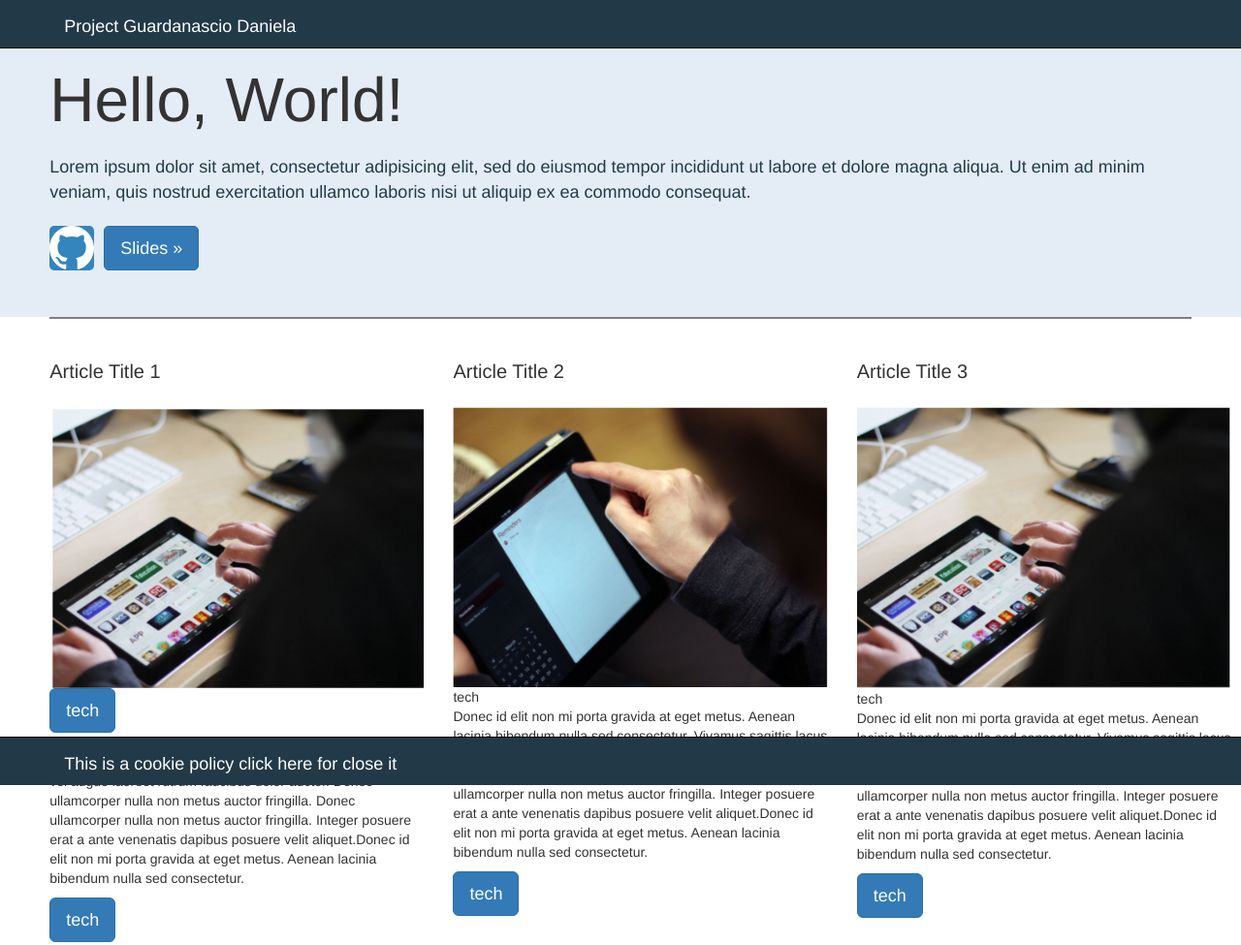
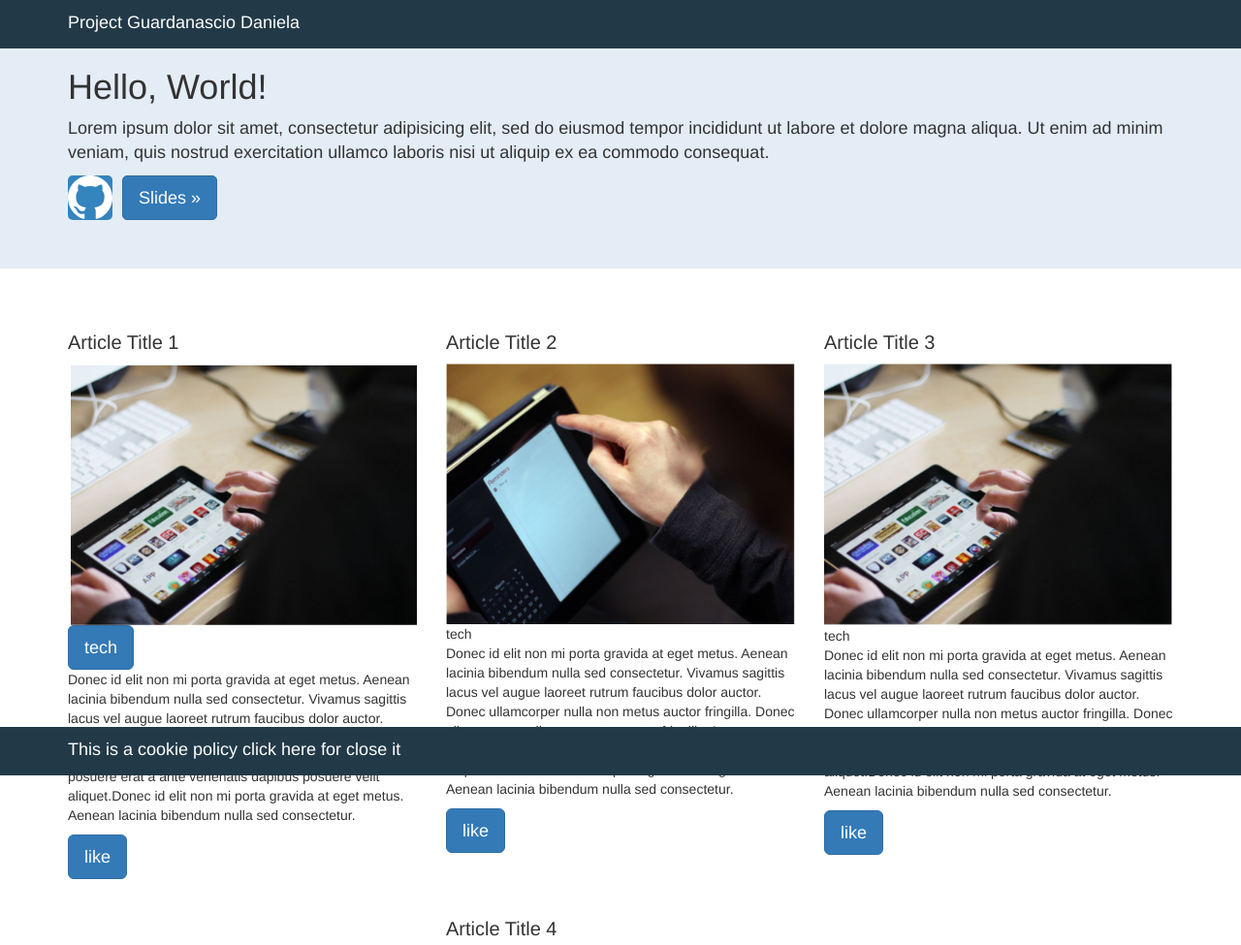
Before and after one commit to danielaguardabascio1/Guardabascio_FrontEnd, a plain HTML site: page Guardabascio_ProgettoFinaleW1/index.html in a window 1280 px wide. Shown: the top 975 px of the page at 97% size. Drawn offline with nearby package versions, Linux system fonts and the light colour scheme.

Commit message:
Restyling-Comment Project Hello Word

```diff
--- a/Guardabascio_ProgettoFinaleW1/index.html
+++ b/Guardabascio_ProgettoFinaleW1/index.html
@@ -9,85 +9,114 @@
     <meta name="keywords" content="HTML,CSS,XML,JavaScript, Latino , Poesia, lipso">
     <meta name="author" content="Guardabascio Daniela">
     <meta name="viewport" content="width=device-width, initial-scale=1">
+
+    <!--Importazione framework Bootstrap mediante CDN-->
     <link rel="stylesheet" href="https://maxcdn.bootstrapcdn.com/bootstrap/3.3.7/css/bootstrap.min.css" integrity="sha384-BVYiiSIFeK1dGmJRAkycuHAHRg32OmUcww7on3RYdg4Va+PmSTsz/K68vbdEjh4u" crossorigin="anonymous">
+    <!-- Importazione foglio di stile style.css-->
     <link rel="stylesheet" href="src/css/style_css.css" type="text/css">
 
 </head>
 
-<body class="body">
-    <div class="header cookie navbar navbar-inverse navbar-fixed-bottom" id="cookie">
+<body>
+    <!--Cookie-->
+    <div class="container">
+        <div class="header navbar-fixed-bottom">
+            <div class="container">
                 <p class="p_header">This is a cookie policy click <span id="CookieId">here</span> for close it</p>
             </div>
+        </div>
 
-    <header class="header navbar navbar-inverse navbar-fixed-top">
+        <header class="header navbar-fixed-top">
+            <div class="container">
                 <a href="#" target="_balnk">
                     <p class="p_header"> Project Guardanascio Daniela</p>
                 </a>
+            </div>
         </header>
+    </div>
+    <!-- Tag main aggiunto con HTML5-->
+    <main>
 
-
-
-    <div class="style_1">
+        <!-- Ho gestito hero con la classe container di bootstrap-->
+        <div class="colorHero">
+            <div class="container hero">
                 <h1>Hello, World!</h1>
-        <p class="p_hero">Lorem ipsum dolor sit amet, consectetur adipisicing elit, sed do eiusmod tempor incididunt ut labore et dolore magna aliqua. Ut enim ad minim veniam, quis nostrud exercitation ullamco laboris nisi ut aliquip ex ea commodo consequat.</p>
+                <p>Lorem ipsum dolor sit amet, consectetur adipisicing elit, sed do eiusmod tempor incididunt ut labore et dolore magna aliqua. Ut enim ad minim veniam, quis nostrud exercitation ullamco laboris nisi ut aliquip ex ea commodo consequat.</p>
 
                 <div class="buttonHero">
-            <a href="https://google.it/" target="_balnk"> <svg class="octicon octicon-mark-github" viewBox="0 0 16 16" version="1.1" aria-hidden="true">
+                    <a href="https://google.it/" target="_balnk">
+                        <svg class="octicon octicon-markgithub" viewBox="0 0 16 16" version="1.1" aria-hidden="true">
 
                             <path fill-rule="evenodd" d="M8 0C3.58 0 0 3.58 0 8c0 3.54 2.29 6.53 5.47 7.59.4.07.55-.17.55-.38 0-.19-.01-.82-.01-1.49-2.01.37-2.53-.49-2.69-.94-.09-.23-.48-.94-.82-1.13-.28-.15-.68-.52-.01-.53.63-.01 1.08.58 1.23.82.72 1.21 1.87.87 2.33.66.07-.52.28-.87.51-1.07-1.78-.2-3.64-.89-3.64-3.95 0-.87.31-1.59.82-2.15-.08-.2-.36-1.02.08-2.12 0 0 .67-.21 2.2.82.64-.18 1.32-.27 2-.27.68 0 1.36.09 2 .27 1.53-1.04 2.2-.82 2.2-.82.44 1.1.16 1.92.08 2.12.51.56.82 1.27.82 2.15 0 3.07-1.87 3.75-3.65 3.95.29.25.54.73.54 1.48 0 1.07-.01 1.93-.01 2.2 0 .21.15.46.55.38A8.013 8.013 0 0 0 16 8c0-4.42-3.58-8-8-8z" fill="#ffffff"></path>
-                </svg></a>
+                        </svg>
+                    </a>
 
 
                     <a href="https://google.it/" target="_balnk" class="btn btn-primary btn-lg" role="button">Slides »</a>
                 </div>
             </div>
+        </div>
+
 
         <section class="container">
-        <div class="row" >
+
+            <div class="row">
+
                 <article class="style_article col-xs-12 col-sm-6 col-md-4 col-lg-4">
                     <h1 class="title_article">Article Title 1</h1>
                     <img src="src/image/title1.PNG" width="100%" height="auto" class="img-fluid" alt="Responsive image">
                     <span class="tech btn btn-primary btn-lg" role="button"> tech</span>
                     <p> Donec id elit non mi porta gravida at eget metus. Aenean lacinia bibendum nulla sed consectetur. Vivamus sagittis lacus vel augue laoreet rutrum faucibus dolor auctor. Donec ullamcorper nulla non metus auctor fringilla. Donec ullamcorper nulla non metus auctor fringilla. Integer posuere erat a ante venenatis dapibus posuere velit aliquet.Donec id elit non mi porta gravida at eget metus. Aenean lacinia bibendum nulla sed consectetur.</p>
-                <span class="tech btn btn-primary btn-lg" role="button"> tech</span>
+                    <span class="like btn btn-primary btn-lg" role="button" id="Like1"> like</span>
+
                 </article>
                 <article class="style_article col-xs-12 col-sm-6 col-md-4 col-lg-4">
                     <h1 class="title_article">Article Title 2</h1>
                     <img src="src/image/title2.PNG" width="100%" height="auto" class="img-fluid" alt="Responsive image">
+
                     <span class="tech" class="btn btn-primary btn-lg" role="button"> tech</span>
+
                     <p> Donec id elit non mi porta gravida at eget metus. Aenean lacinia bibendum nulla sed consectetur. Vivamus sagittis lacus vel augue laoreet rutrum faucibus dolor auctor. Donec ullamcorper nulla non metus auctor fringilla. Donec ullamcorper nulla non metus auctor fringilla. Integer posuere erat a ante venenatis dapibus posuere velit aliquet.Donec id elit non mi porta gravida at eget metus. Aenean lacinia bibendum nulla sed consectetur.</p>
-               <span class="tech btn btn-primary btn-lg" role="button"> tech</span>
+
+                    <span class="like btn btn-primary btn-lg" role="button" id="Like2"> like</span>
                 </article>
+
                 <article class="style_article col-xs-12 col-sm-6 col-md-4 col-lg-4">
                     <h1 class="title_article">Article Title 3</h1>
                     <img src="src/image/title3.PNG" width="100%" height="auto" class="img-fluid" alt="Responsive image">
                     <span class="tech" class="btn btn-primary btn-lg" role="button"> tech</span>
                     <p> Donec id elit non mi porta gravida at eget metus. Aenean lacinia bibendum nulla sed consectetur. Vivamus sagittis lacus vel augue laoreet rutrum faucibus dolor auctor. Donec ullamcorper nulla non metus auctor fringilla. Donec ullamcorper nulla non metus auctor fringilla. Integer posuere erat a ante venenatis dapibus posuere velit aliquet.Donec id elit non mi porta gravida at eget metus. Aenean lacinia bibendum nulla sed consectetur.</p>
-               <span class="tech btn btn-primary btn-lg" role="button"> tech</span>
+                    <span class="like btn btn-primary btn-lg" role="button" id="Like3"> like</span>
                 </article>
                 <article class="style_article col-xs-12 col-sm-6 col-md-4 col-lg-4">
                     <h1 class="title_article">Article Title 4</h1>
                     <img src="src/image/title4.PNG" width="100%" height="auto" class="img-fluid" alt="Responsive image">
                     <span class="tech" class="btn btn-primary btn-lg" role="button"> tech</span>
                     <p> Donec id elit non mi porta gravida at eget metus. Aenean lacinia bibendum nulla sed consectetur. Vivamus sagittis lacus vel augue laoreet rutrum faucibus dolor auctor. Donec ullamcorper nulla non metus auctor fringilla. Donec ullamcorper nulla non metus auctor fringilla. Integer posuere erat a ante venenatis dapibus posuere velit aliquet.Donec id elit non mi porta gravida at eget metus. Aenean lacinia bibendum nulla sed consectetur.</p>
-               <span class="tech btn btn-primary btn-lg" role="button"> tech</span>
+                    <span class="like btn btn-primary btn-lg" role="button" id="Like4"> like</span>
                 </article>
             </div>
         </section>
 
-
+    </main>
 
     <footer>
         <div class="footer">
             <div class="separetor"></div>
-            <p>c 2018 Comapny. Inc Guardabascio Daniela </p>
+            <span>c 2018 Comapny. Inc Guardabascio Daniela </span>
 
         </div>
     </footer>
+
+    <!--Importazione dei framework Bootstrap e jQuery mediante CDN
+            -->
     <script src="https://code.jquery.com/jquery-3.3.1.min.js" integrity="sha256-FgpCb/KJQlLNfOu91ta32o/NMZxltwRo8QtmkMRdAu8=" crossorigin="anonymous"></script>
     <script src="https://maxcdn.bootstrapcdn.com/bootstrap/3.3.7/js/bootstrap.min.js" integrity="sha384-Tc5IQib027qvyjSMfHjOMaLkfuWVxZxUPnCJA7l2mCWNIpG9mGCD8wGNIcPD7Txa" crossorigin="anonymous"></script>
+
+
+    <!--Commento l'importazione del file javascript.js in quanto iniettori nel codice html le funzioni javascript richieste per progetto-->
+
     <script type="text/javascript" src="src/js/javascript.js"></script>
-
 
 
 </body>
--- a/Guardabascio_ProgettoFinaleW1/src/css/style_css.css
+++ b/Guardabascio_ProgettoFinaleW1/src/css/style_css.css
@@ -1,29 +1,39 @@
-body {
-    margin: 0px;
-    font-family: "Helvetica Neue",Helvetica,Arial,sans-serif;
-}
-
+/* Prima versione del foglio di stile, senza ausilio di Bootstrap */
+/*
 .header {
     background-color: #223A48;
     height: 50px;
+    display: flex;
+    align-items: center;
     padding-left: 4%;
-    margin-bottom:-10px;
-    width: 100%;
-    }
-
-/* per fissare i cookie ho usato navbar di bootstrap
+}
 .cookie {
     width: 100%;
     position: fixed;
     bottom: 0%;
 }
+
+
+/* Position Absolute su unod ei due loghi interni all Hero*/
+/*
+.style_1 .img_hero  {
+    position: absolute;
+    top: 50%;
+    left: 45%;
+
+}
 */
+/*
+main {
+    margin: 0px;
+}
+body{
+    margin: 0;
+}
 
 .p_header {
     color: white;
-    font-size: 18px;
-    padding: 15px;
-    float: left;
+    font-size: 20px;
 }
 
 .p_hero {
@@ -31,71 +41,21 @@ body {
     padding-bottom: 1%;
     background-color: #e4edf6;
     color: #223a48;
-    font-size: 18px;
 }
-
-/* Position Absolute su unod ei due loghi interni all Hero*/
-/*
-.style_1 .img_hero  {
-    position: absolute;
-    top: 50%;
-    left: 45%;
-}
-*/
 
 .style_1 {
     padding-left: 4%;
     padding-right: 4%;
-    padding-top: 48px;
-    padding-bottom: 48px;
+    padding-top: 30px;
+    padding-bottom: 50px;
     background-color: #e4edf6;
     position: relative;
-    font-size: 18px;
-
 }
 
-.style_1 h1 {
-    font-size: 64px;
-    margin-top: 20px;
-    margin-bottom: 10px;
-    font-weight: 500;
-}
-
-/* per la creazione e gestione dei link HEro abbiamo usato bootstrap
 .style_1 a img {
     border-radius: 5px;
 }
-*/
 
-/*
-sili per allineare i bottoni dell'hero
-*/
-.buttonHero {
-    display: flex;
-    align-items: center;
-    padding-right: 10px;
-}
-
-.buttonHero a {
-    width: auto;
-    height: 46px;
-    border-radius: 5px;
-}
-
-.buttonHero svg {
-    margin-right: 10px;
-    height: 46px;
-    width: auto;
-    border-radius: 5px;
-    background-color: #3484be;
-}
-
-/*
-In questa sezione viene gestito il content
-*/
-
-
-/* Usiamo container per gestire stype 2
 .style_2 {
     margin: 0 auto;
     padding-left: 4%;
@@ -107,27 +67,13 @@ In questa sezione viene gestito il content
     flex-wrap: wrap;
     justify-content: space-between;
 }
-*/
-
-.container {
-    padding-left: 4%;
-    padding-right: 4%;
-    align-items: center;
-    padding-right: 10px;
-    width: 100%;
-    float: left;
-
-}
 
 .title_article {
     margin: 0;
-    padding-top: 45px;
-    padding-bottom: 25px;
+    padding-bottom: 5px;
     font-size: 20px;
 }
 
-/* Bootstap si occupa del colore e del formato del formato del textbox e cambio del colore al passaggio del mouse*/
-/*
 .tech {
     padding: 5px;
     background-color: #3484be;
@@ -140,13 +86,9 @@ In questa sezione viene gestito il content
     border-radius: 5px;
     color: #3484be;
 }
-*/
 
 .style_2 img {
     margin-bottom: 13px;
-    width: 300px;
-    height: auto;
-
 
 }
 
@@ -163,6 +105,10 @@ In questa sezione viene gestito il content
     color: #FFF;
 }
 
+.style_article {
+    padding-bottom: 12px;
+    max-width: 341.5px;
+}
 
 a {
     text-decoration: none;
@@ -176,3 +122,92 @@ a {
 .separetor {
     border: 0.5px solid grey;
 }
+
+
+
+*/
+
+/* Nuovo foglio di stile */
+
+/*Imposto il font per l'intera pagina*/
+body {
+    font-family: "Helvetica Neue",Helvetica,Arial,sans-serif;
+}
+
+
+.header {
+    background-color: #223A48;
+    height: 50px;
+
+    }
+
+.p_header {
+    color: white;
+    font-size: 18px;
+    padding-top: 1%;
+}
+
+.container.hero {
+    margin-top: 50px;
+    font-size: 18px;
+    padding-bottom: 50px;
+
+}
+
+.colorHero{
+    background-color: #e4edf6;
+}
+
+.buttonHero {
+    display: flex;
+    align-items: center;
+    padding-right: 10px;
+}
+
+.buttonHero svg {
+    margin-right: 10px;
+    height: 46px;
+    width: auto;
+    border-radius: 5px;
+    background-color: #3484be;
+}
+
+.buttonHero a {
+    width: auto;
+    height: 46px;
+    border-radius: 5px;
+}
+
+
+.main .hero p {
+    padding-top: 1%;
+    padding-bottom: 1%;
+    background-color: #e4edf6;
+    color: #223a48;
+    font-size: 18px;
+}
+
+.main .hero h1 {
+    font-size: 64px;
+    margin-top: 20px;
+    margin-bottom: 10px;
+    font-weight: 500;
+}
+
+
+/*
+In questa sezione viene gestito il content
+*/
+
+.title_article {
+    padding-top: 45px;
+    font-size: 20px;
+}
+
+.style_2 img {
+    margin-bottom: 13px;
+
+    height: auto;
+
+
+}
```
Lines whose indentation alone changed are shown as unchanged.
